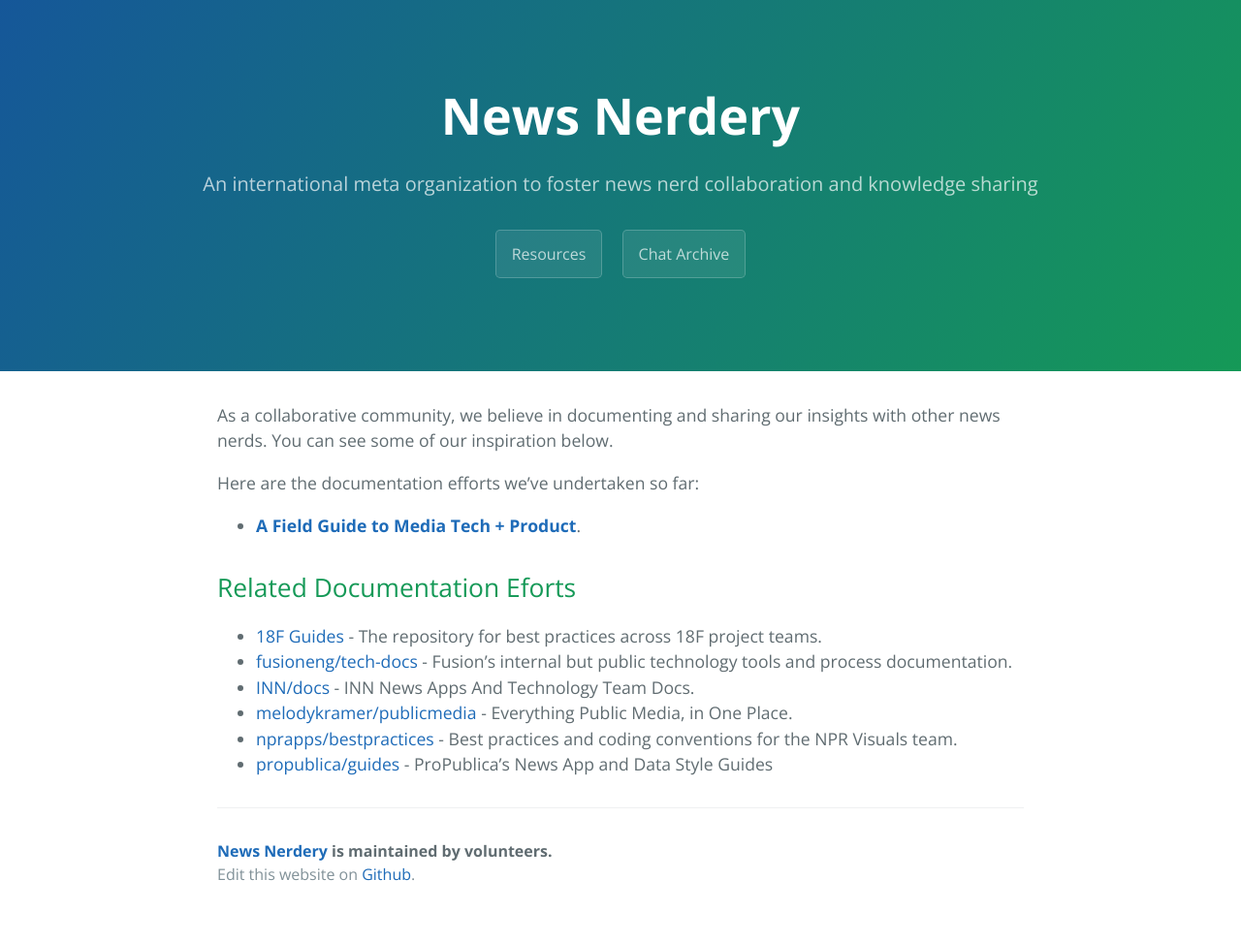
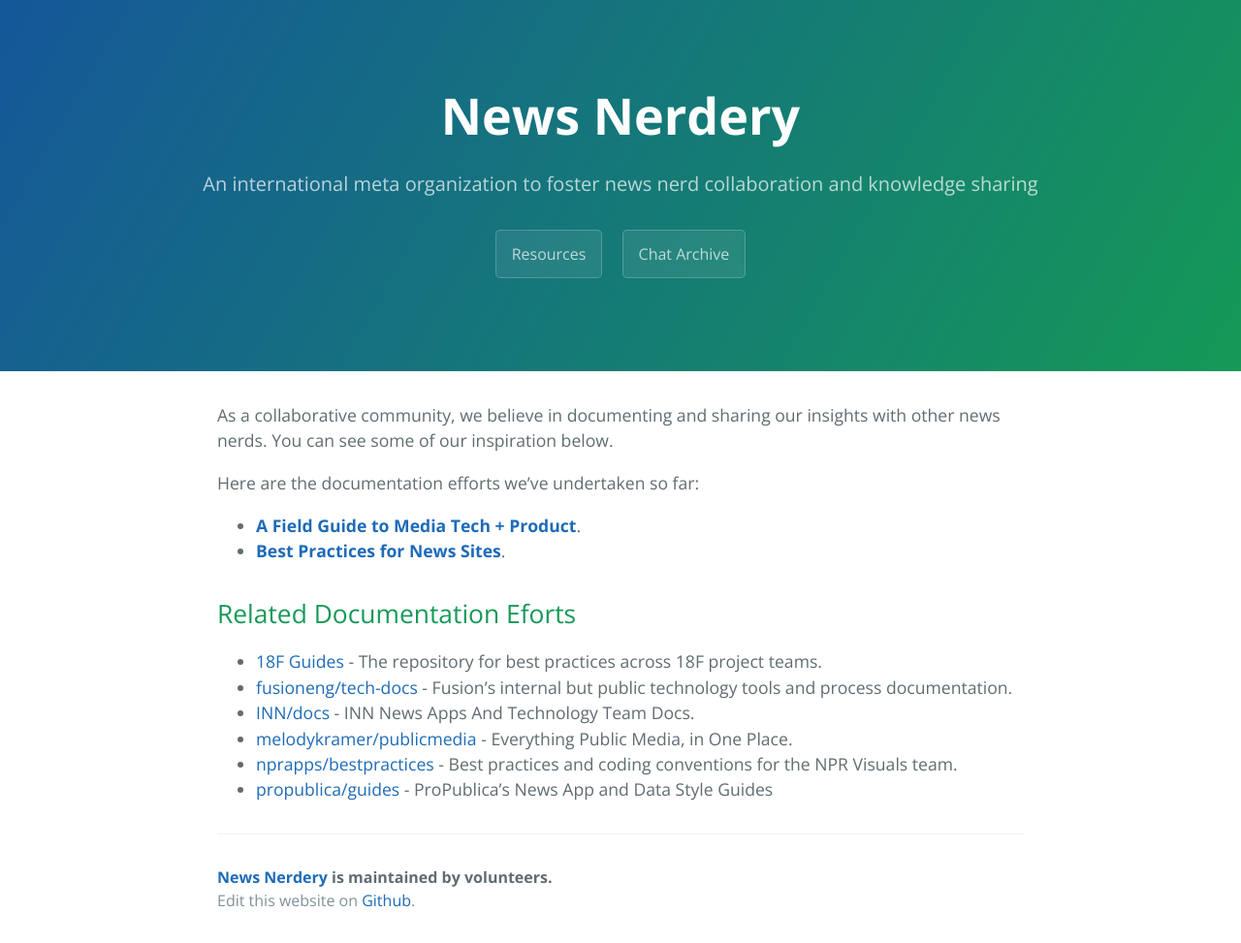
Before and after one commit to newsnerdery/newsnerdery, a Jekyll site: the page built from resources/index.md, in a window 1280 px wide. Shown: the whole page at 97% size. Built offline with Jekyll 4.4.1, drawn with Linux system fonts in a browser that asks for light colours; our own code applies the rules of GitHub Pages for plain Markdown files; before the commit the page ends 946 px from its top, so only the background shows below that.

Commit message:
Add best practices to index

```diff
--- a/resources/index.md
+++ b/resources/index.md
@@ -3,6 +3,7 @@ As a collaborative community, we believe in documenting and sharing our insights
 Here are the documentation efforts we've undertaken so far:
 
 - [**A Field Guide to Media Tech + Product**](/resources/field-guide).
+- [**Best Practices for News Sites**](/resources/best-practices).
 
 ## Related Documentation Eforts
 * [18F Guides](https://pages.18f.gov/guides/) - The repository for best practices across 18F project teams.
```
Also changed, not shown: resources/best-practices.md (renamed from resources/best_practices.md).
